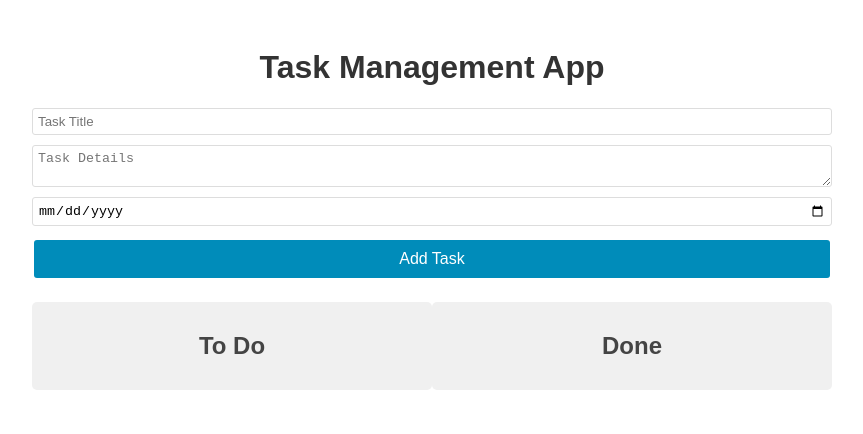
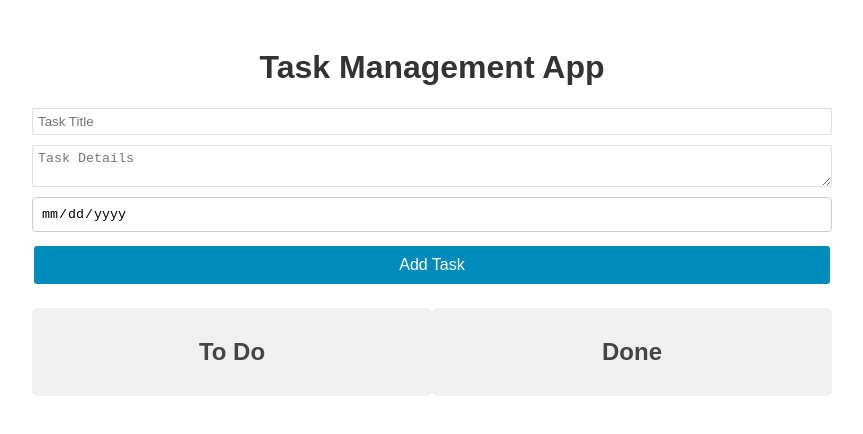
Before and after one commit to akulkarni7a/task-management-app, a React (Create React App) app: page / in a window 1280 px wide. Shown: the top 434 px of the page, without its empty margins (208-1071 px from the left). Built offline with nearby package versions, Linux system fonts and the light colour scheme.

Commit message:
feat: Enhance date input in AddTaskForm component

```diff
--- /dev/null
+++ b/src/AddTaskForm.css
@@ -0,0 +1,26 @@
+.date-input-wrapper {
+  position: relative;
+  display: inline-block;
+  width: 100%;
+}
+
+.date-input-wrapper input[type="date"] {
+  width: 100%;
+  padding: 8px;
+  border: 1px solid #ccc;
+  border-radius: 4px;
+  box-sizing: border-box;
+  cursor: pointer;
+}
+
+.date-input-wrapper input[type="date"]::-webkit-calendar-picker-indicator {
+  position: absolute;
+  top: 0;
+  left: 0;
+  right: 0;
+  bottom: 0;
+  width: auto;
+  height: auto;
+  color: transparent;
+  background: transparent;
+}
--- a/src/AddTaskForm.js
+++ b/src/AddTaskForm.js
@@ -1,55 +1,31 @@
-import React, { useState } from 'react';
+import React, { useState, useRef } from 'react';
+import './AddTaskForm.css';
 
 function AddTaskForm({ onAddTask }) {
   const [title, setTitle] = useState('');
   const [details, setDetails] = useState('');
   const [dueDate, setDueDate] = useState('');
+  const dateInputRef = useRef(null);
 
   const handleSubmit = (e) => {
     e.preventDefault();
-
-    // Large block of code for input validation and date parsing
-    // This will be a target for future refactoring
-    if (title.trim() === '') {
-      alert('Title is required');
-      return;
-    }
-
-    if (details.trim() === '') {
-      alert('Details are required');
-      return;
-    }
-
-    if (dueDate.trim() === '') {
-      alert('Due date is required');
-      return;
-    }
-
-    const dateRegex = /^\d{4}-\d{2}-\d{2}$/;
-    if (!dateRegex.test(dueDate)) {
-      alert('Invalid date format. Please use YYYY-MM-DD');
-      return;
-    }
-
-    const parsedDate = new Date(dueDate);
-    if (isNaN(parsedDate.getTime())) {
-      alert('Invalid date');
-      return;
-    }
-
-    const currentDate = new Date();
-    if (parsedDate < currentDate) {
-      alert('Due date cannot be in the past');
-      return;
-    }
-
-    // If all validations pass, add the task
-    onAddTask({ title, details, dueDate: parsedDate.toISOString() });
-
-    // Clear form fields
+    if (title.trim() && details.trim() && dueDate) {
+      const newTask = {
+        title: title.trim(),
+        details: details.trim(),
+        dueDate: new Date(dueDate).toISOString().split('T')[0],
+      };
+      onAddTask(newTask);
       setTitle('');
       setDetails('');
       setDueDate('');
+    } else {
+      alert('Please fill all fields');
+    }
+  };
+
+  const handleDateClick = () => {
+    dateInputRef.current.showPicker();
   };
 
   return (
@@ -65,11 +41,14 @@ function AddTaskForm({ onAddTask }) {
         value={details}
         onChange={(e) => setDetails(e.target.value)}
       />
+      <div className="date-input-wrapper" onClick={handleDateClick}>
         <input
           type="date"
+          ref={dateInputRef}
           value={dueDate}
           onChange={(e) => setDueDate(e.target.value)}
         />
+      </div>
       <button type="submit">Add Task</button>
     </form>
   );
```
Lines whose indentation alone changed are shown as unchanged.
